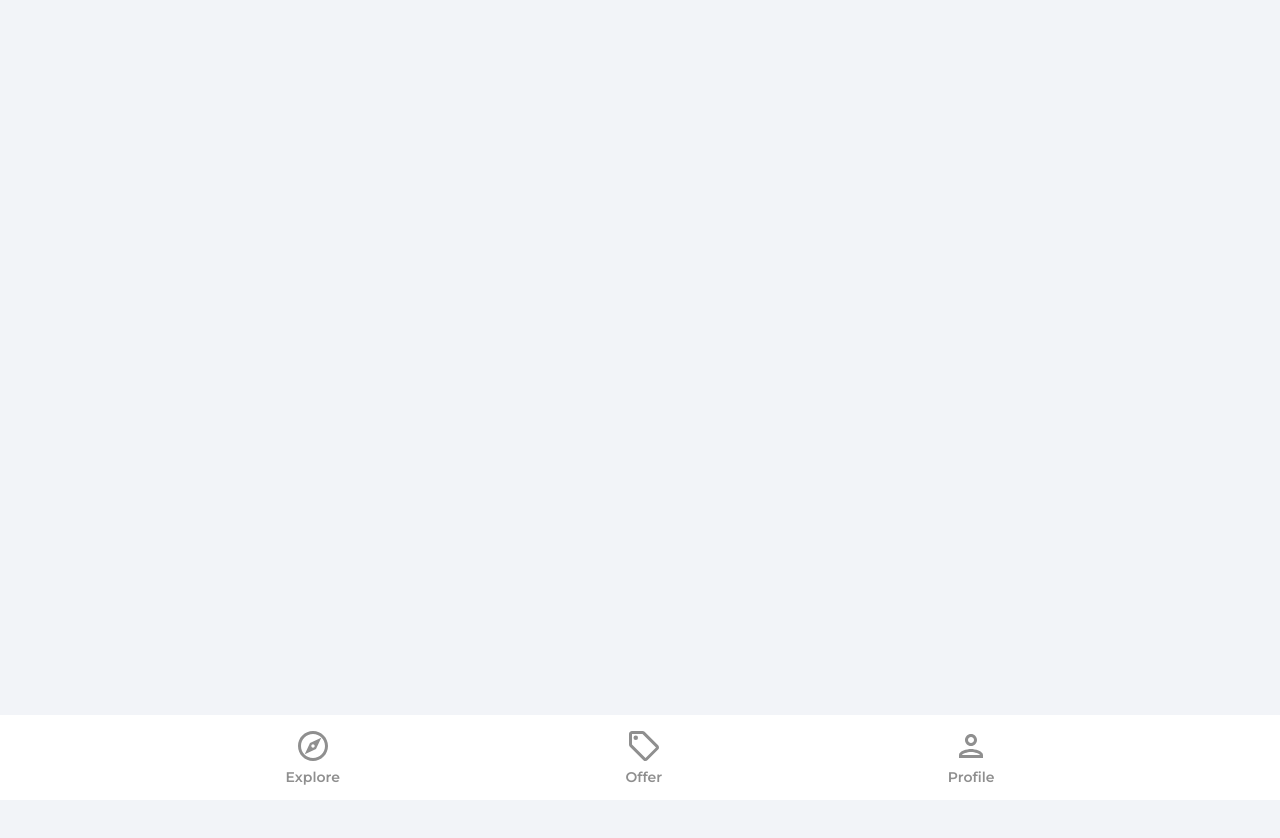
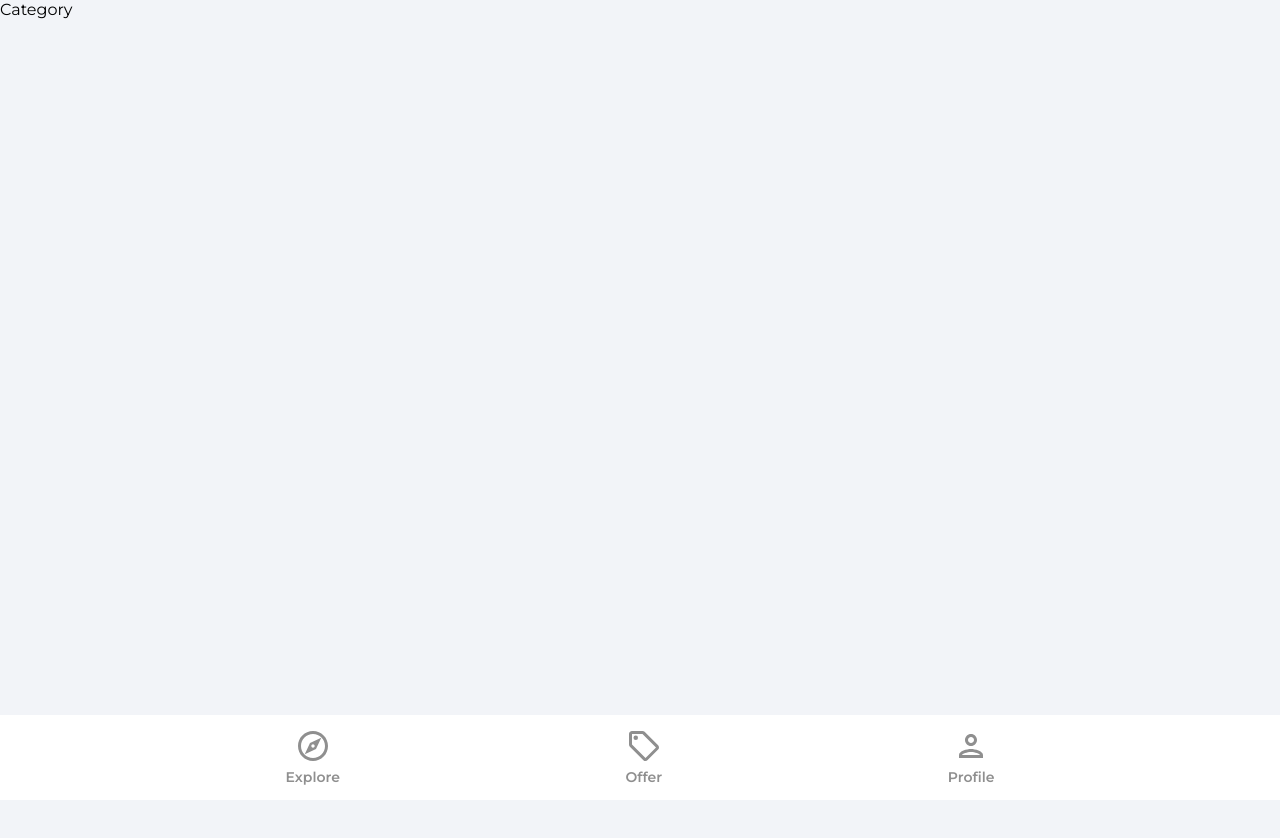
Before and after one commit to one2code/house_marketplace, a React (Create React App) app: page /category/rent in a window 1280 px wide. Shown: the top 838 px of the page. Built offline with nearby package versions, Linux system fonts and the light colour scheme.

Commit message:
Added dynamic routing to the category page

```diff
--- a/src/App.js
+++ b/src/App.js
@@ -5,10 +5,12 @@
 import PrivateRoute from "./components/PrivateRoute";
 import Explore from "./pages/Explore";
 import Offers from "./pages/Offers";
+import Category from "./pages/Category";
 import Profile from "./pages/Profile";
 import SignIn from "./pages/SignIn";
 import SignUp from "./pages/SignUp";
 import ForgotPassword from "./pages/ForgotPassword";
+
 
 function App() {
 	return (
@@ -18,6 +20,7 @@
 				<Routes>
 					<Route path="/" element={<Explore />} />
 					<Route path="/offers" element={<Offers />} />
+					<Route path="/category/:categoryName" element={<Category />} />
 					<Route path="/sign-in" element={<SignIn />} />
 					<Route path="/profile" element={<PrivateRoute />}>
 						<Route path="/profile" element={<Profile />} />
--- /dev/null
+++ b/src/pages/Category.jsx
@@ -0,0 +1,6 @@
+function Category() {
+  return (
+    <div>Category</div>
+  )
+}
+export default Category
```
